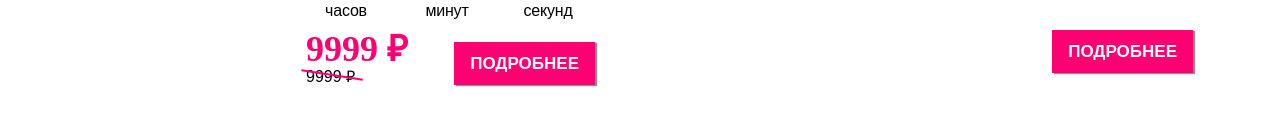
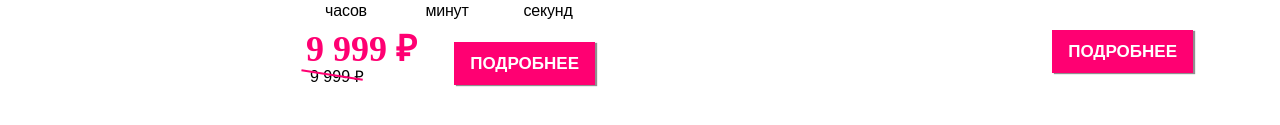
Before and after one commit to erised-ice/BandaUmnikov, a plain HTML site: page index.html in a window 1280 px wide. Shown: the part 301-426 px from the top of the page. Drawn offline with Linux system fonts and the light colour scheme; a web font is replaced by a local one.

Commit message:
price formatted

```diff
--- a/css/screen.css
+++ b/css/screen.css
@@ -183,6 +183,7 @@ body {
 .price-old {
   position: relative;
   text-transform: uppercase;
+  padding-left: 4px;
 }
 
 .price-old::before {
--- a/index.html
+++ b/index.html
@@ -41,11 +41,11 @@
             <div class="sale__price price">
               <div class="price__text">
                 <div class="price__value price-new">
-                  <span class="price-new__sum">9999</span>
+                  <span class="price-new__sum js-price-new">9999</span>
                   <span class="price-new__currency">&#8381;</span>
                 </div>
                 <div class="price__value price-old">
-                  <span class="price-old__sum">9999</span>
+                  <span class="price-old__sum  js-price-old">9999</span>
                   <span class="price-old__currency">&#8381</span>
                 </div>
               </div>
--- a/js/script.js
+++ b/js/script.js
@@ -1,4 +1,4 @@
-function timer() {
+var timer = function () {
   var hoursLeft = document.querySelector(".js-timer-hours");
   var hoursText = document.querySelector(".js-timer-hours-text");
   var minutesLeft = document.querySelector(".js-timer-minutes");
@@ -51,4 +51,16 @@ function timer() {
   });
 }
 
+var priceNewHtml = document.querySelector('.js-price-new');
+var priceOldHtml = document.querySelector('.js-price-old');
+var priceNew = 9999;
+var priceOld = 9999;
+
+var priceFormat = function (price) {
+  return new Intl.NumberFormat('ru-RU').format(price);
+};
+
+priceNewHtml.innerHTML = priceFormat(priceNew);
+priceOldHtml.innerHTML = priceFormat(priceOld);
+
 timer();
```
